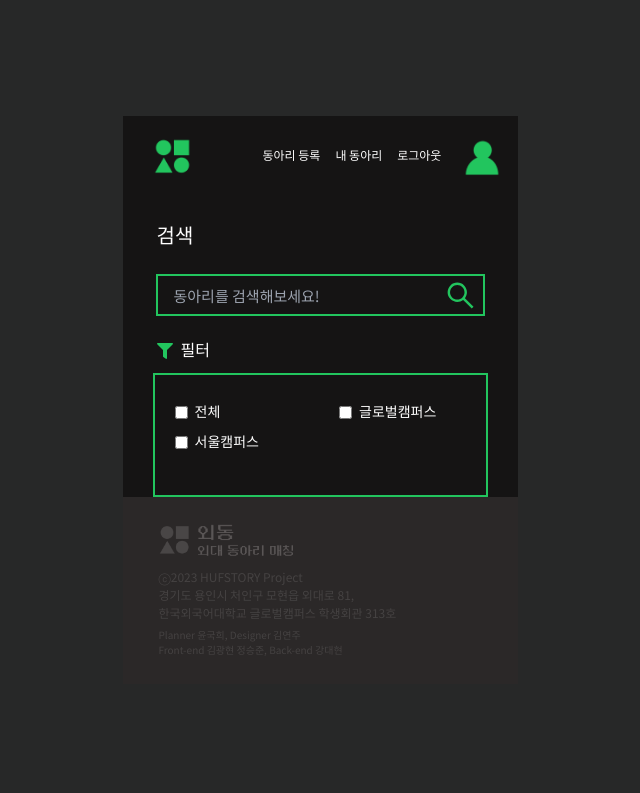
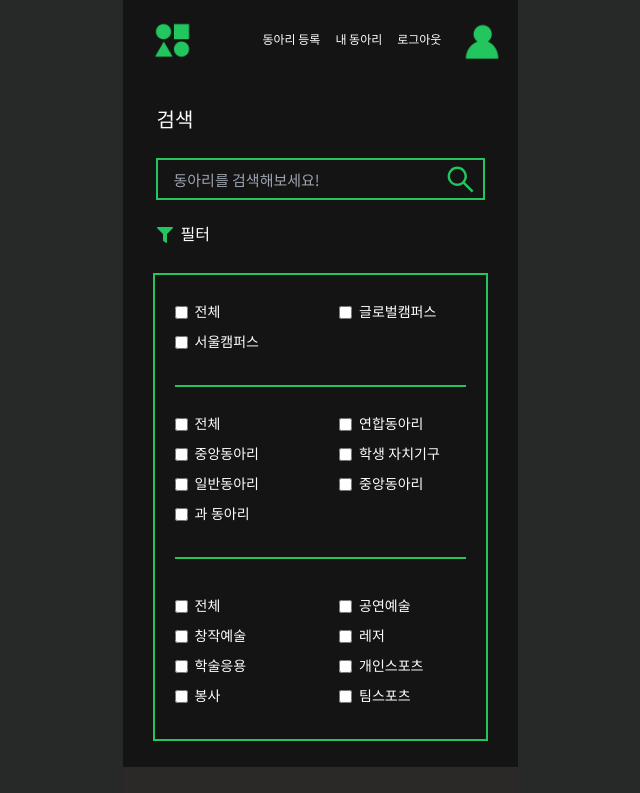
Before and after one commit to hufstory/oedong_front, a React (Create React App) app: page /search in a window 1280 px wide. Shown: the top 793 px of the page, without its empty margins (320-960 px from the left). Built offline with nearby package versions, Linux system fonts and the light colour scheme; a small style sheet from the web is missing.

Commit message:
Style: 동아리 검색 페이지 UI 완성

```diff
--- a/src/components/Button.js
+++ b/src/components/Button.js
@@ -1,7 +1,7 @@
 const Button = (props) => {
   return (
     <div>
-      <button className="w-[295px] h-[50px] mb-[20px] bg-green font-main text-white">
+      <button className="w-[329px] h-[50px] mb-[20px] bg-green font-main text-white">
         {props.name}
       </button>
     </div>
--- a/src/components/CheckBox.js
+++ b/src/components/CheckBox.js
@@ -33,7 +33,7 @@ const CheckBox = (props) => {
   const secondCol = checkBoxItems.slice(Math.ceil(checkBoxItems.length / 2));
 
   return (
-    <div className="mt-[10px] mb-[20px]">
+    <div className="mt-[10px] mb-[10px]">
       <label className="text-white text-[16px] font-main" htmlFor="text">
         {props.label}
       </label>
--- a/src/pages/EnrollClub/EnrollForm.js
+++ b/src/pages/EnrollClub/EnrollForm.js
@@ -61,7 +61,7 @@ const EnrollForm = () => {
 
       <button
         onClick={onModalAlert}
-        className="w-[295px] h-[50px] mb-[20px] bg-green font-main text-white"
+        className="w-[329px] h-[50px] mb-[20px] bg-green font-main text-white"
       >
         동아리 등록
       </button>
--- a/src/pages/SearchClub/SearchClub.js
+++ b/src/pages/SearchClub/SearchClub.js
@@ -16,17 +16,52 @@ const SearchClub = () => {
       <div className="w-full h-[65px] bg-main-black">
         <Search />
       </div>
-      <div className="w-full h-full pb-[10px] bg-main-black flex flex-row justify-start items-center">
+      <div className="w-full h-full pb-[0px] bg-main-black flex flex-row justify-start items-center">
         <p className="text-green ml-[34px] inline">
           <FaFilter />
         </p>
         <p className="ml-[8px] font-main text-[16px] text-white inline">필터</p>
       </div>
-      <div className="w-full h-full flex justify-center items-center bg-main-black">
+      <div className="w-full h-[520px] flex flex-col justify-center items-center bg-main-black">
         <div className="w-[335px] border-green border-2">
           <CheckBox
             label=""
             item={["전체", "서울캠퍼스", "글로벌캠퍼스"]}
+            showAnything={false}
+            border={false}
+          />
+          <div className="ml-[20px] mr-[20px] mb-[10px]">
+            <hr className=" border-solid border-[0.5px] border-green" />
+          </div>
+          <CheckBox
+            label=""
+            item={[
+              "전체",
+              "중앙동아리",
+              "일반동아리",
+              "과 동아리",
+              "연합동아리",
+              "학생 자치기구",
+              "중앙동아리",
+            ]}
+            showAnything={false}
+            border={false}
+          />
+          <div className="ml-[20px] mr-[20px] mb-[20px]">
+            <hr className=" border-solid border-[0.5px] border-green" />
+          </div>
+          <CheckBox
+            label=""
+            item={[
+              "전체",
+              "창작예술",
+              "학술응용",
+              "봉사",
+              "공연예술",
+              "레저",
+              "개인스포츠",
+              "팀스포츠",
+            ]}
             showAnything={false}
             border={false}
           />
```
